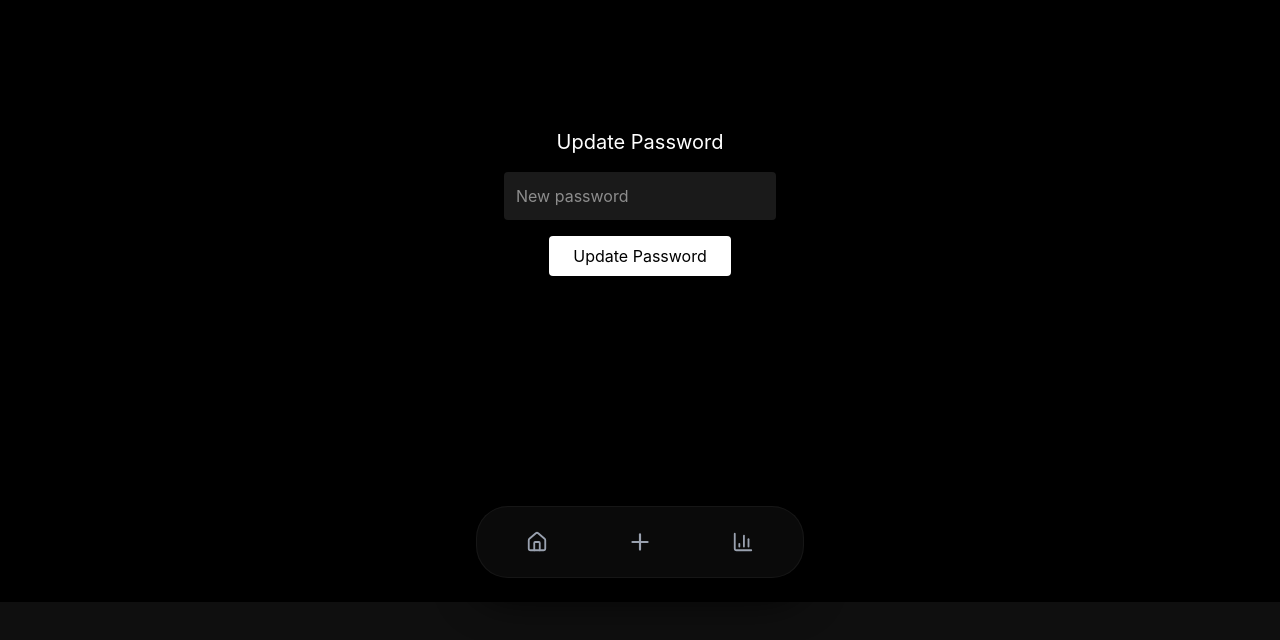
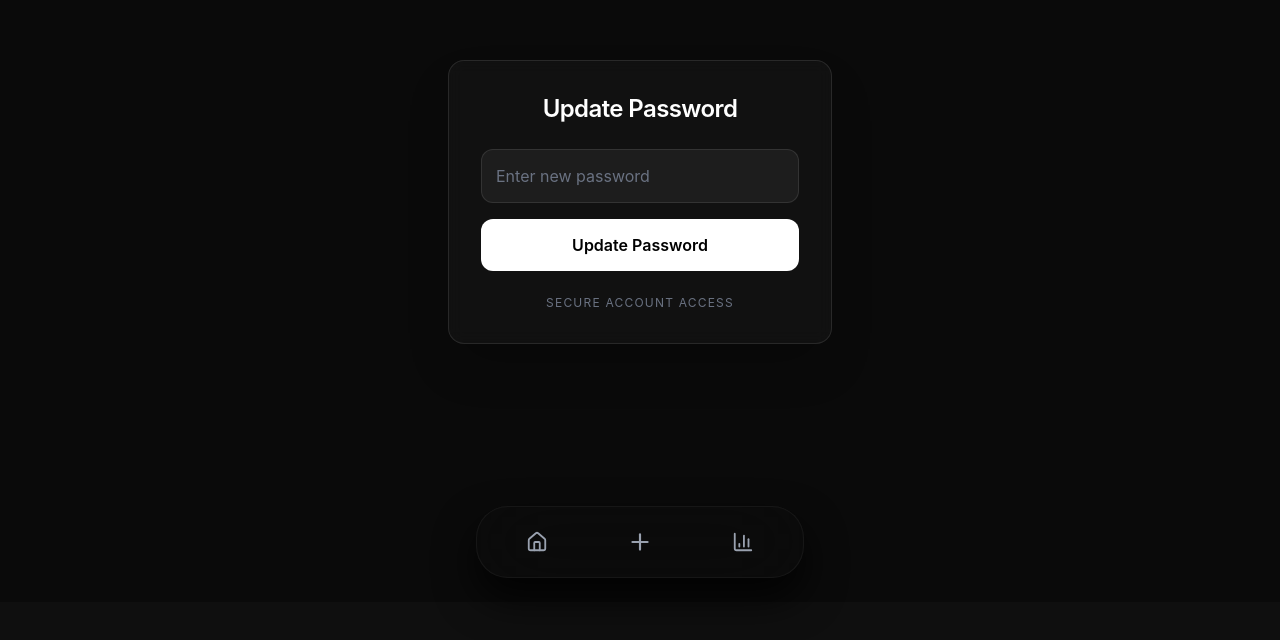
Before and after one commit to moksh205/expensio, a React (Vite) app: page /update-password in a window 1280 px wide. Shown: the part 198-838 px from the top of the page. Built offline with nearby package versions, Linux system fonts and the light colour scheme; no server answers.

Commit message:
fix design

```diff
--- a/src/pages/UpdatePassword.jsx
+++ b/src/pages/UpdatePassword.jsx
@@ -33,22 +33,33 @@ export default function UpdatePassword() {
   };
 
   return (
-    <div className="h-screen flex flex-col justify-center items-center bg-black text-white">
-      <h1 className="text-xl mb-4">Update Password</h1>
+    <div className="h-screen flex flex-col justify-center items-center bg-[#0a0a0a] text-white antialiased">
+  <div className="w-full max-w-sm p-8 flex flex-col items-center bg-white/[0.03] border border-white/10 rounded-2xl backdrop-blur-sm shadow-2xl">
 
+    <h1 className="text-2xl font-semibold tracking-tight mb-6">
+      Update Password
+    </h1>
+
+    <div className="w-full flex flex-col gap-4">
       <input
         type="password"
-        placeholder="New password"
+        placeholder="Enter new password"
         onChange={(e) => setPassword(e.target.value)}
-        className="p-3 rounded bg-white/10 mb-4"
+        className="w-full p-3.5 rounded-xl bg-white/5 border border-white/10 focus:border-white/30 focus:ring-1 focus:ring-white/30 outline-none transition-all placeholder:text-gray-500"
       />
 
       <button
         onClick={handleUpdate}
-        className="bg-white text-black px-6 py-2 rounded"
+        className="w-full bg-white text-black font-semibold p-3.5 rounded-xl hover:bg-gray-200 active:scale-[0.98] transition-all duration-200"
       >
         Update Password
       </button>
     </div>
+
+    <p className="mt-6 text-xs text-gray-500 uppercase tracking-widest">
+      Secure Account Access
+    </p>
+  </div>
+</div>
   );
 }
```
